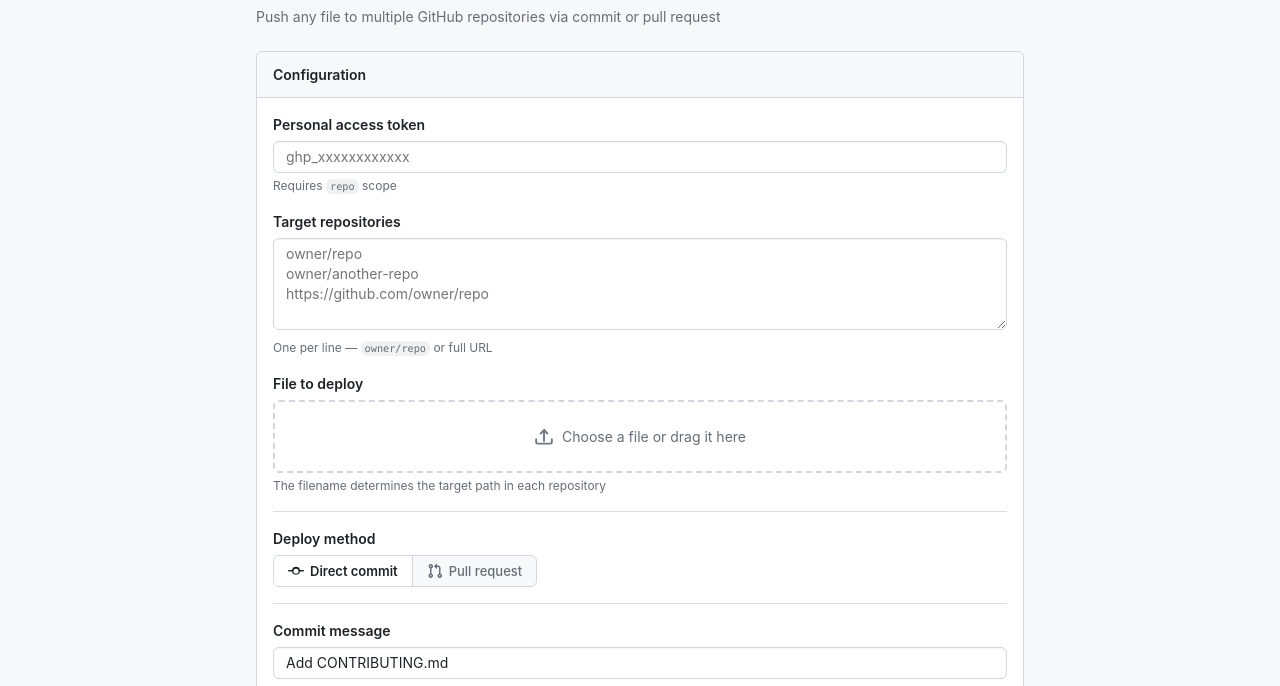
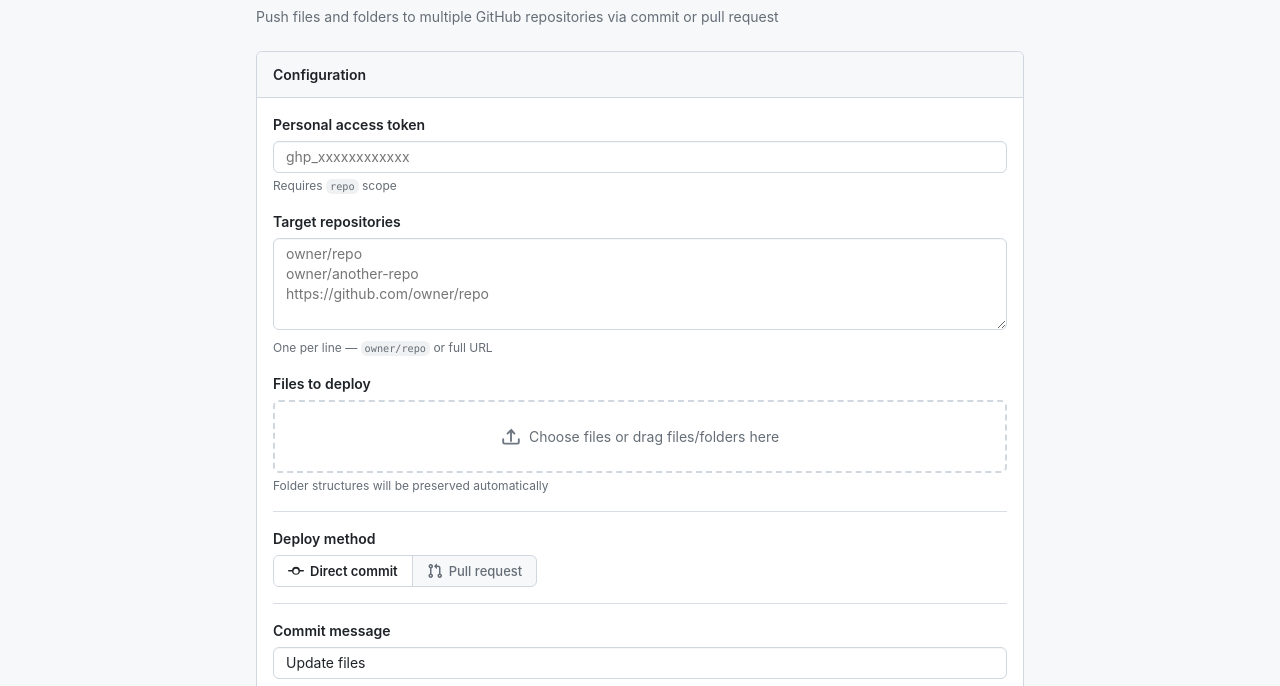
Before and after one commit to assembly-automation-hub/deploy-files-to-repositories, a plain HTML site: page index.html in a window 1280 px wide. Shown: the part 114-800 px from the top of the page. Drawn offline with Linux system fonts and the light colour scheme.

Commit message:
Update index.html

```diff
--- a/index.html
+++ b/index.html
@@ -20,7 +20,7 @@
         <div class="container">
             <div class="page-header">
                 <h1>Deploy files to repositories</h1>
-                <p class="page-desc">Push any file to multiple GitHub repositories via commit or pull request</p>
+                <p class="page-desc">Push files and folders to multiple GitHub repositories via commit or pull request</p>
             </div>
 
             <form id="uploadForm" class="box">
@@ -39,15 +39,15 @@
                     </div>
 
                     <div class="form-group">
-                        <label for="fileInput">File to deploy</label>
+                        <label for="fileInput">Files to deploy</label>
                         <div class="file-drop" id="fileDrop">
-                            <input type="file" id="fileInput" required>
+                            <input type="file" id="fileInput" multiple>
                             <div class="file-drop-label" id="fileDropLabel">
                                 <svg width="20" height="20" viewBox="0 0 16 16" fill="currentColor"><path d="M2.75 14A1.75 1.75 0 0 1 1 12.25v-2.5a.75.75 0 0 1 1.5 0v2.5c0 .138.112.25.25.25h10.5a.25.25 0 0 0 .25-.25v-2.5a.75.75 0 0 1 1.5 0v2.5A1.75 1.75 0 0 1 13.25 14ZM11.28 4.72a.749.749 0 1 1-1.06 1.06L8.75 4.31v6.94a.75.75 0 0 1-1.5 0V4.31L5.78 5.78a.749.749 0 1 1-1.06-1.06l3-3a.75.75 0 0 1 1.06 0Z"/></svg>
-                                <span>Choose a file or drag it here</span>
+                                <span>Choose files or drag files/folders here</span>
                             </div>
                         </div>
-                        <span class="hint">The filename determines the target path in each repository</span>
+                        <span class="hint">Folder structures will be preserved automatically</span>
                     </div>
 
                     <hr class="divider">
@@ -69,8 +69,8 @@
                     <div id="prOptions" class="pr-options hidden">
                         <div class="form-group">
                             <label for="prBranch">Branch name</label>
-                            <input type="text" id="prBranch" placeholder="auto-generated from filename">
-                            <span class="hint">Leave empty to auto-generate, e.g. <code>add-contributing-md</code></span>
+                            <input type="text" id="prBranch" placeholder="auto-generated from filename/timestamp">
+                            <span class="hint">Leave empty to auto-generate</span>
                         </div>
                         <div class="form-group">
                             <label for="prTitle">PR title</label>
@@ -86,7 +86,7 @@
 
                     <div class="form-group">
                         <label for="commitMessage">Commit message</label>
-                        <input type="text" id="commitMessage" required value="Add CONTRIBUTING.md">
+                        <input type="text" id="commitMessage" required value="Update files">
                     </div>
 
                     <div class="form-group">
```
